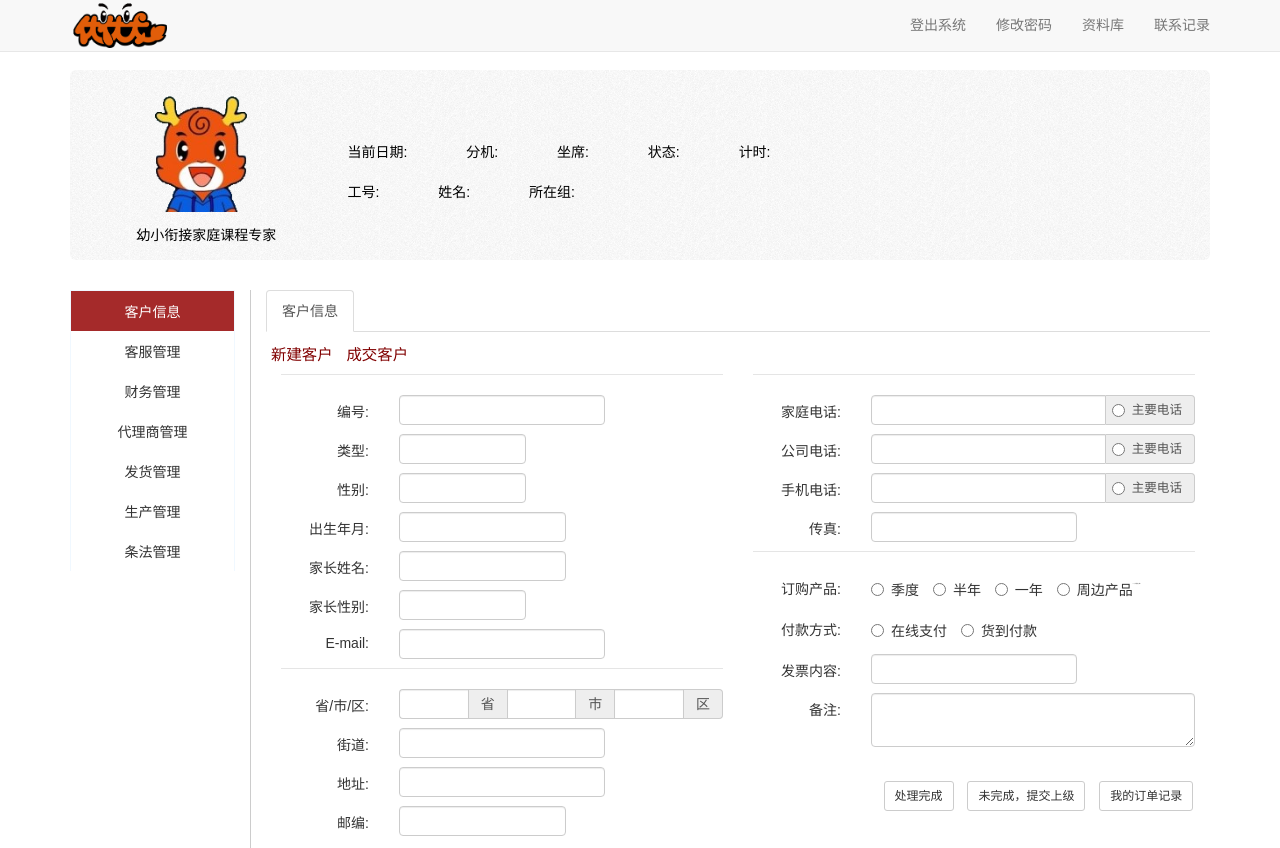
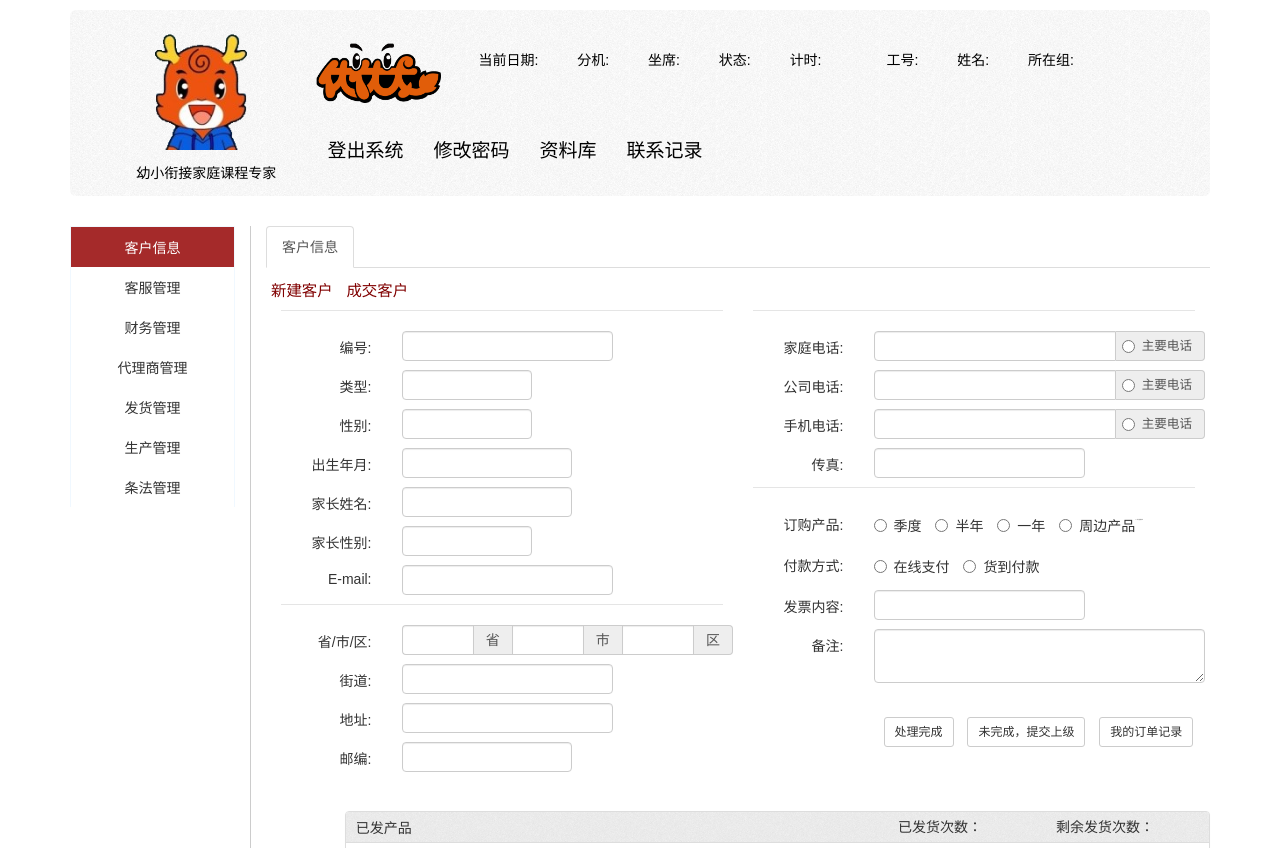
Before and after one commit to jessie-zhang/yoman, a plain HTML site: page index.html in a window 1280 px wide. Shown: the top 848 px of the page. Drawn offline with Linux system fonts and the light colour scheme.

Commit message:
cartoo styles

```diff
--- a/css/styles.css
+++ b/css/styles.css
@@ -6,7 +6,6 @@
 .container {width: 1170px; font: 1em/normal '微软雅黑', '宋体', Arial, Helvetica, sans-serif; }
 .nav-sidebar {border: 1px solid aliceblue; border-bottom: none;}
 .nav-sidebar > li > a {color: #333; }
-/*.nav-sidebar > .active > a, .nav-sidebar > li > a:hover {background-color: cadetblue; color: #fff; }*/
 .nav-sidebar > .active > a, .nav-sidebar > li > a:hover {background-color: #A52A2A; color: #fff; }
 
 /**
@@ -14,13 +13,19 @@
  * ----------------------------------------------------------------------------
  */
 
-.container .jumbotron {padding: 16px 0; background: url('../img/body-bg.png'); margin-top: 70px; color: black;}
+.container .jumbotron {padding: 14px 0; background: url('../img/body-bg.png'); margin-top: 10px; color: black;}
+.container .jumbotron {padding: 14px 0; background-color: transparent; margin-top: 10px; color: black;}
 .jumbotron p.des {font-size: 14px; text-align: center; padding-top: 6px; margin: 0 0 0 10px; }
-.logo {padding: 3px; display: block; }
+.logo {padding: 3px; display: block; float: left;}
 .brand {margin: 6px auto; display: block; }
-.status {padding-top: 50px; margin-left: -15px; }
-.status > ul {padding: 5px 0; }
-.status > ul > li {padding-right: 50px; }
+.info {position: relative; top: 16px; right: 50px;}
+.status-bar {float: left;margin: 9px 0;}
+.status-bar > ul { float: left; margin-left: 30px;}
+.status-bar > ul > li {padding-right: 30px; }
+
+.info > .navbar-nav {clear: left; margin: 20px 0 }
+.info > ul > li > a {color: #000; font-size: 19px; }
+.info > ul > li > a:hover {background-color: transparent; color: brown; font-size: 19px; }
 
 .main {border-left: solid 1px #ccc; }
 
@@ -30,7 +35,7 @@
  */
 
 .form {overflow: hidden; }
-.form-small .form-group {margin-bottom: 9px; }
+.form-small .form-group {margin: 0 -25px 9px -15px; }
 .action-group {margin: 20px 0;}
 .action-item {padding: 0 5px; color: #800000; font-size: 1.1em;}
 .action-item:hover {text-decoration: none; color: #5F9EA0}
--- a/index.html
+++ b/index.html
@@ -10,32 +10,15 @@
 </head>
 <body>
 	<div class="container">
-		<!-- top nav -->
-		<nav class="navbar navbar-default navbar-fixed-top" role="navigation">
-			<div class="container">
-				<div class="navbar-header">
-					<a class="logo" href="#"><img src="img/logo.png" alt="logo" width="94" height="45"></a>
-				</div>
-
-				<!-- Collect the nav links, forms, and other content for toggling -->
-				<div class="collapse navbar-collapse" >
-					<ul class="nav navbar-nav navbar-right">
-						<li><a href="#" class="link-normal">登出系统</a></li>
-						<li><a href="#" class="link-normal">修改密码</a></li>
-						<li><a href="#" class="link-normal">资料库</a></li>
-						<li><a href="#" class="link-normal">联系记录</a></li>
-					</ul>
-				</div><!-- /.navbar-collapse -->
-			</div><!-- /.container-fluid -->
-		</nav>
-
 		<div class="jumbotron">
 			<div class="row">
 				<div class="col-xs-3">
 					<img src="img/brand.png" class="brand" alt="brand" width="120" height="120">
 					<p class="des">幼小衔接家庭课程专家</p>
 				</div>
-				<div class="col-xs-9 status">
+				<div class="col-xs-9 info">
+					<a class="logo" href="#"><img src="img/logo.png" alt="logo" width="125" height="60"></a>
+					<div class="status-bar">
 						<ul class="list-inline">
 							<li>当前日期: </li>
 							<li>分机: </li>
@@ -47,6 +30,13 @@
 							<li>工号: </li>
 							<li>姓名: </li>
 							<li>所在组: </li>
+						</ul>
+					</div>
+					<ul class="nav navbar-nav">
+						<li><a href="#" class="link-normal">登出系统</a></li>
+						<li><a href="#" class="link-normal">修改密码</a></li>
+						<li><a href="#" class="link-normal">资料库</a></li>
+						<li><a href="#" class="link-normal">联系记录</a></li>
 					</ul>
 				</div>
 			</div>
```
Also changed, not shown: css/bootstrap.min.css. Lines whose indentation alone changed are shown as unchanged.
